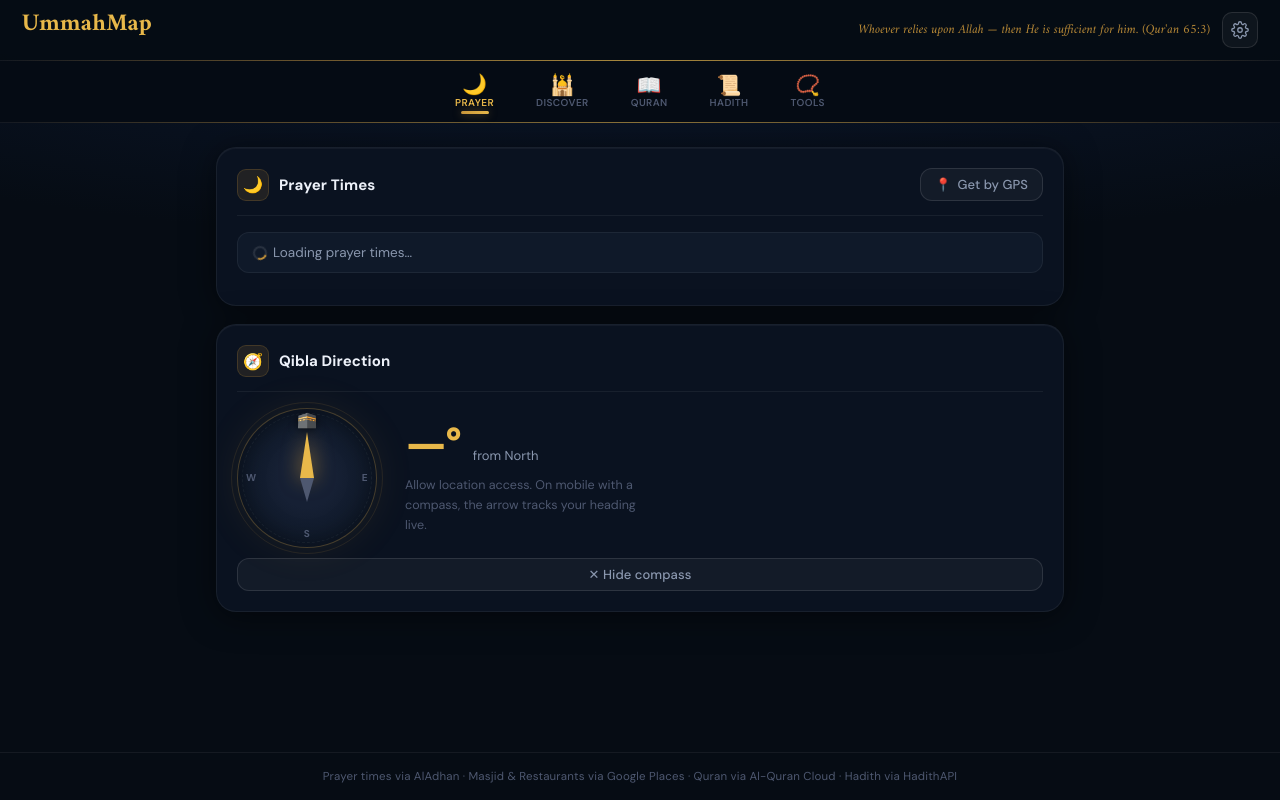
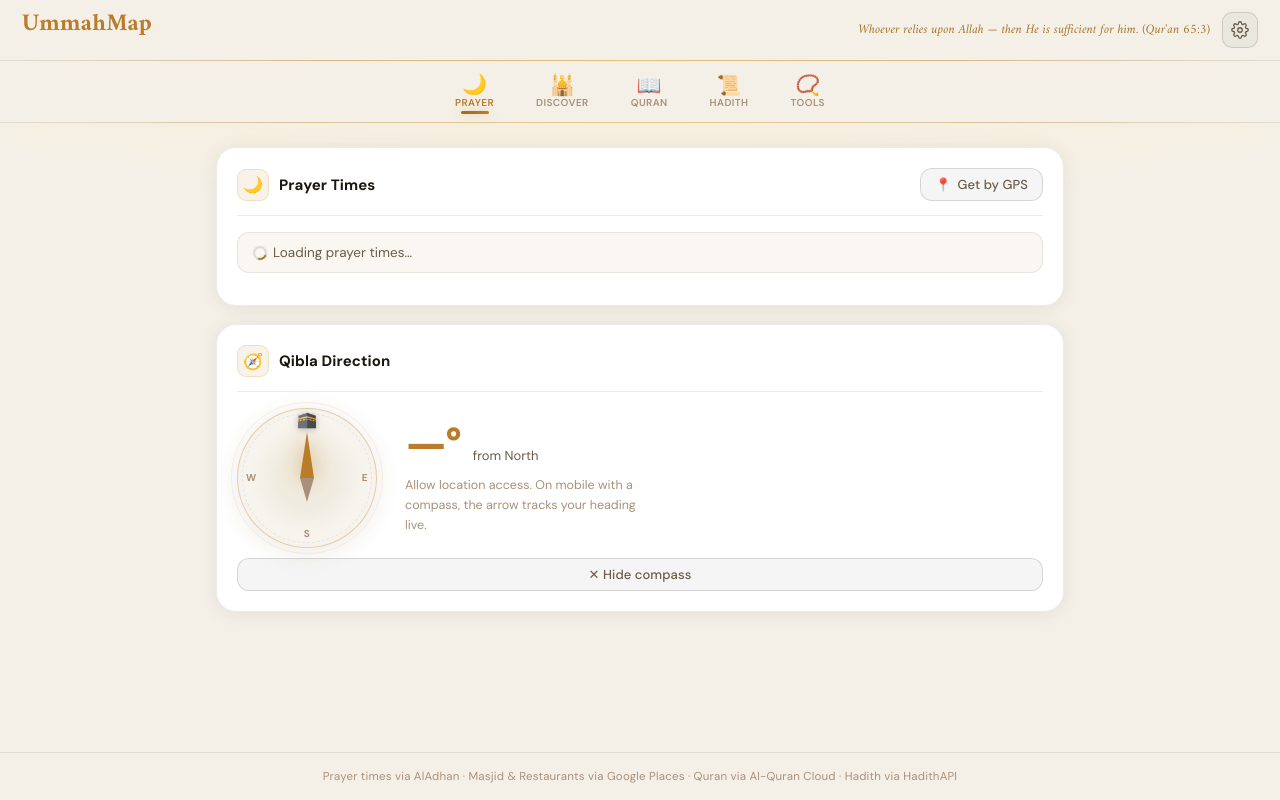
Before and after one commit to villen0/ummahmap, a Flask app: page / in a window 1280 px wide. Run offline with Flask 3, Linux system fonts and the light colour scheme.

Commit message:
Switch to bright warm-ivory aesthetic theme (#24)
Replaces deep midnight-navy dark theme with a warm parchment/ivory light theme. Updates CSS variables, backgrounds, shadows, borders, and hover states throughout.

```diff
--- a/static/style.css
+++ b/static/style.css
@@ -2,33 +2,33 @@
 *, *::before, *::after { box-sizing: border-box; margin: 0; padding: 0; }
 
 :root {
-  /* Backgrounds — deep midnight navy */
-  --bg:        #060c14;
-  --bg2:       #0a1220;
-  --bg3:       #0f1929;
-  --bg4:       #162034;
+  /* Backgrounds — warm ivory / parchment */
+  --bg:        #f4f0e8;
+  --bg2:       #ffffff;
+  --bg3:       #faf7f2;
+  --bg4:       #f0ebe0;
 
   /* Borders */
-  --border:    rgba(255,255,255,0.06);
-  --border2:   rgba(255,255,255,0.11);
-  --border3:   rgba(255,255,255,0.2);
-
-  /* Gold — primary Islamic accent */
-  --gold:      #c8953a;
-  --gold2:     #e8b84a;
-  --gold3:     #f5d070;
-  --gold-dim:  rgba(200,150,58,0.12);
-
-  /* Emerald — Islamic green */
-  --green:        #1ecf95;
-  --green-dim:    rgba(30,207,149,0.12);
+  --border:    rgba(0,0,0,0.08);
+  --border2:   rgba(0,0,0,0.13);
+  --border3:   rgba(0,0,0,0.22);
+
+  /* Gold — warm amber, darkened for light bg contrast */
+  --gold:      #9e6b18;
+  --gold2:     #b87c2a;
+  --gold3:     #d4983e;
+  --gold-dim:  rgba(184,124,42,0.1);
+
+  /* Emerald — Islamic green, darkened for light bg */
+  --green:        #0a9e6e;
+  --green-dim:    rgba(10,158,110,0.1);
 
   /* Text */
-  --text:      #edf1f9;
-  --text2:     #8a97ae;
-  --text3:     #4e5870;
-
-  --red:       #e55454;
+  --text:      #1c1610;
+  --text2:     #6b5c49;
+  --text3:     #a8917a;
+
+  --red:       #c43030;
 
   /* Shape */
   --radius:    20px;
@@ -40,8 +40,8 @@
   --font-arabic: 'Amiri', serif;
 
   /* Shadows */
-  --shadow-card: 0 4px 32px rgba(0,0,0,0.5), 0 1px 0 rgba(255,255,255,0.04) inset;
-  --shadow-sm:   0 2px 12px rgba(0,0,0,0.4);
+  --shadow-card: 0 2px 18px rgba(100,70,30,0.09), 0 1px 0 rgba(255,255,255,0.85) inset;
+  --shadow-sm:   0 2px 10px rgba(100,70,30,0.1);
 }
 
 html { font-size: 16px; }
@@ -55,14 +55,14 @@ body {
   flex-direction: column;
   -webkit-font-smoothing: antialiased;
   background-image:
-    radial-gradient(ellipse 140% 55% at 50% -5%, rgba(14, 28, 56, 0.9) 0%, transparent 65%);
+    radial-gradient(ellipse 140% 50% at 50% -5%, rgba(255,235,190,0.55) 0%, transparent 65%);
 }
 
 /* Thin custom scrollbars */
 ::-webkit-scrollbar { width: 5px; height: 5px; }
 ::-webkit-scrollbar-track { background: transparent; }
-::-webkit-scrollbar-thumb { background: var(--border2); border-radius: 10px; }
-* { scrollbar-width: thin; scrollbar-color: var(--border2) transparent; }
+::-webkit-scrollbar-thumb { background: rgba(0,0,0,0.15); border-radius: 10px; }
+* { scrollbar-width: thin; scrollbar-color: rgba(0,0,0,0.15) transparent; }
 
 /* ===== STICKY TOP (header + tabs nav combined) ===== */
 .sticky-top {
@@ -78,7 +78,7 @@ body {
   justify-content: space-between;
   gap: 16px;
   padding: 12px 22px;
-  background: rgba(6,12,20,0.94);
+  background: rgba(244,240,232,0.96);
   backdrop-filter: blur(24px);
   -webkit-backdrop-filter: blur(24px);
   border-bottom: 1px solid var(--border);
@@ -149,7 +149,7 @@ body {
   padding: 7px 14px;
   border-radius: var(--radius-sm);
   border: 1px solid var(--border2);
-  background: rgba(255,255,255,0.04);
+  background: rgba(0,0,0,0.04);
   color: var(--text2);
   font-family: var(--font-body);
   font-size: 13px;
@@ -220,7 +220,7 @@ body {
   height: 36px;
   border-radius: 10px;
   border: 1px solid var(--border2);
-  background: rgba(255,255,255,0.04);
+  background: rgba(0,0,0,0.04);
   color: var(--text2);
   cursor: pointer;
   flex-shrink: 0;
@@ -581,12 +581,12 @@ body {
   width: 140px;
   height: 140px;
   border-radius: 50%;
-  border: 1.5px solid rgba(200,149,58,0.3);
+  border: 1.5px solid rgba(184,124,42,0.35);
   background: radial-gradient(circle at center, var(--bg4) 30%, var(--bg3) 65%, var(--bg2) 100%);
   position: relative;
   box-shadow:
-    0 0 40px rgba(200,149,58,0.1),
-    inset 0 0 24px rgba(0,0,0,0.4);
+    0 4px 24px rgba(100,70,30,0.12),
+    inset 0 0 20px rgba(100,70,30,0.06);
 }
 
 /* Outer decorative ring */
@@ -604,7 +604,7 @@ body {
   position: absolute;
   inset: 4px;
   border-radius: 50%;
-  border: 1px dashed rgba(255,255,255,0.05);
+  border: 1px dashed rgba(0,0,0,0.07);
 }
 
 .compass-labels {
@@ -668,7 +668,7 @@ body {
   transform: translateX(-50%);
   line-height: 1;
   pointer-events: none;
-  filter: drop-shadow(0 1px 4px rgba(0,0,0,0.6));
+  filter: drop-shadow(0 1px 3px rgba(0,0,0,0.25));
 }
 
 .compass-kaaba {
@@ -1406,7 +1406,7 @@ body {
   justify-content: center;
   gap: 2px;
   padding: 6px 16px;
-  background: rgba(6,12,20,0.96);
+  background: rgba(244,240,232,0.97);
   backdrop-filter: blur(24px);
   -webkit-backdrop-filter: blur(24px);
   border-bottom: 1px solid var(--border);
```
Also changed, not shown: other parts of static/style.css (+16 -16 lines).
